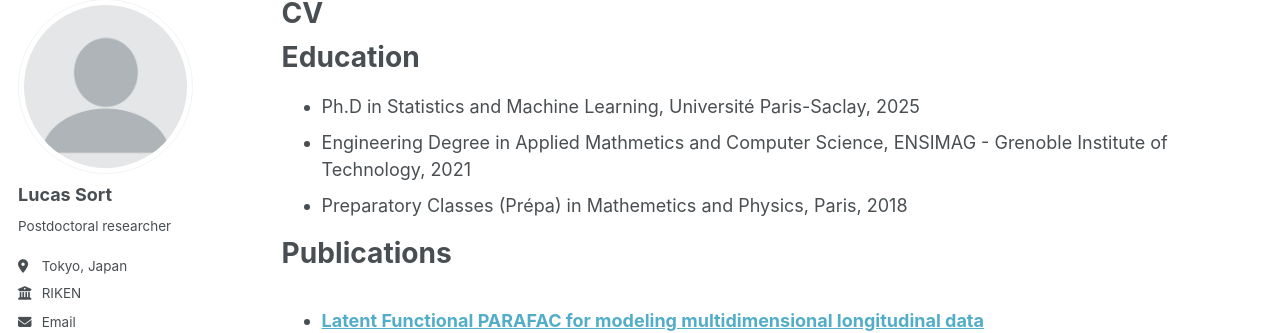
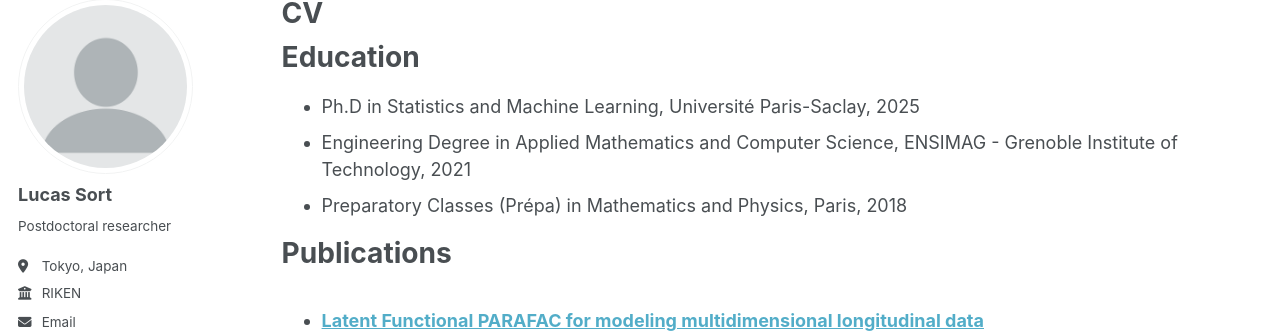
Before and after one commit to lucas-sort/lucas-sort.github.io, a Jekyll site: the page built from _pages/cv.md, in a window 1280 px wide and 1256 px high. Shown: the part 100-433 px from the top of the window. Built offline with Jekyll 4.4.1, drawn with Linux system fonts in a browser that asks for light colours; some web fonts are replaced; a script that is not in the unit is left out.

Commit message:
Update cv.md

```diff
--- a/_pages/cv.md
+++ b/_pages/cv.md
@@ -12,8 +12,8 @@ redirect_from:
 Education
 ======
 * Ph.D in Statistics and Machine Learning, Université Paris-Saclay, 2025
-* Engineering Degree in Applied Mathmetics and Computer Science, ENSIMAG - Grenoble Institute of Technology, 2021
-* Preparatory Classes (Prépa) in Mathemetics and Physics, Paris, 2018
+* Engineering Degree in Applied Mathematics and Computer Science, ENSIMAG - Grenoble Institute of Technology, 2021
+* Preparatory Classes (Prépa) in Mathematics and Physics, Paris, 2018
 
 
 Publications
```
